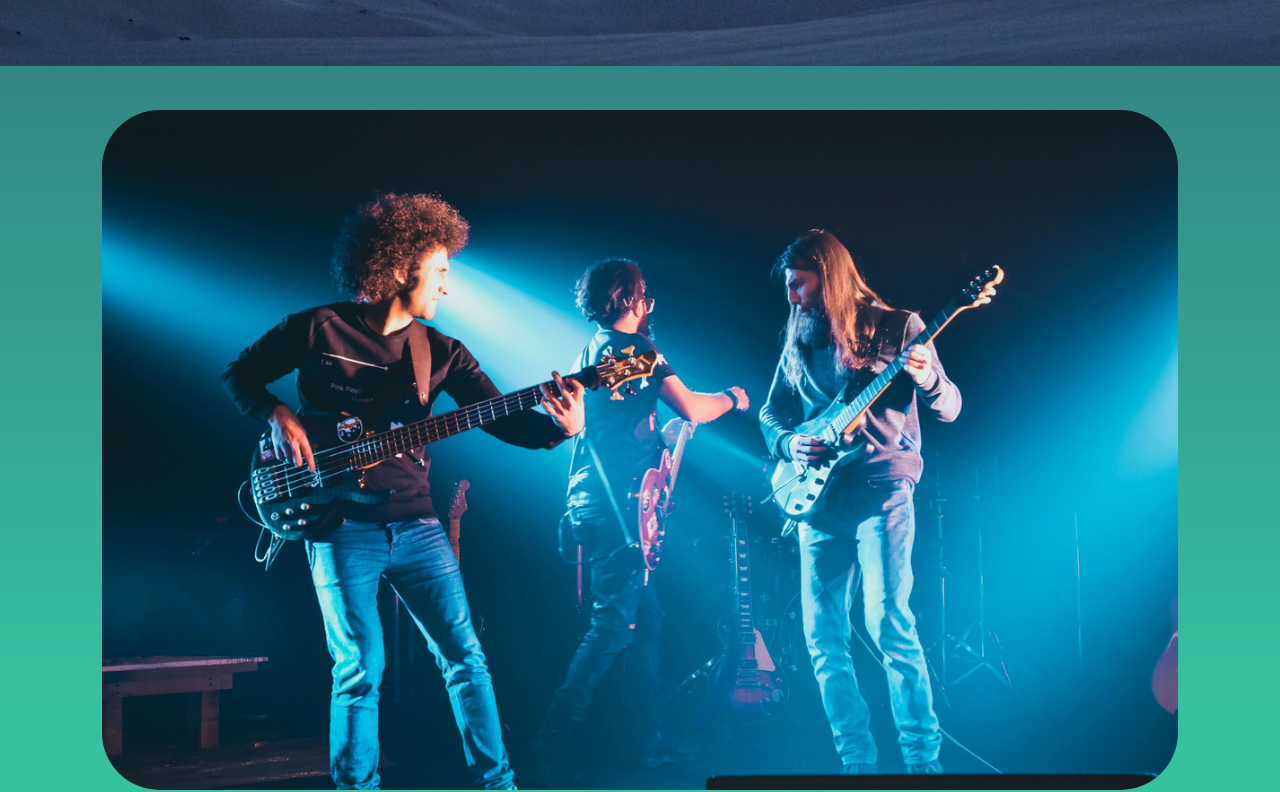
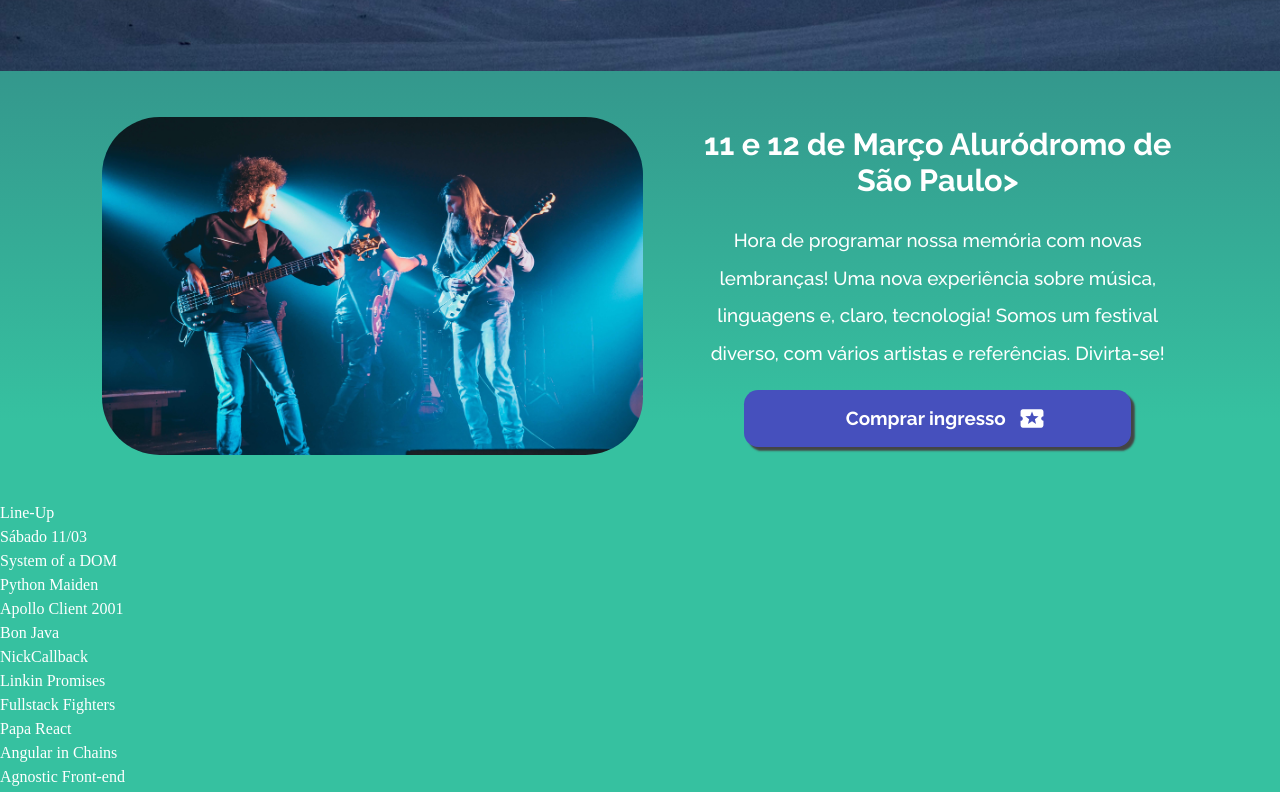
Before and after one commit to marcelluscaio/Codechella_AluraChallenge, a plain HTML site: page index.html in a window 1280 px wide. Shown: the part 595-1387 px from the top of the page. Drawn offline with Linux system fonts and the light colour scheme; a web font is replaced by a local one.

Commit message:
feat: general info section complete

```diff
--- a/assets/css/general-info.css
+++ b/assets/css/general-info.css
@@ -22,7 +22,7 @@
    margin-bottom: .75em;
 
    font-weight: var(--fw-3);
-   font-size: var(--fs-2);
+   font-size: var(--fs-3);
    line-height: 1.2;
 }
 
@@ -35,12 +35,16 @@
 }
 
 .general-info > article > a{
+   display: inline-block;
+
+   width: 100%;
+   max-width: 20.5em;
    padding-block: .5em;
-   padding-inline: 2.2em 3.2em;
+   /* padding-inline: 2.2em 3.2em; */
    background-color: var(--colorMain);
    border-radius: .75em;
 
-   box-shadow: 2px 2px 2px #000000;
+   box-shadow: .2em .2em .1em var(--colorShadow);
 
    color: var(--colorText);
    font-weight: var(--fw-3);
@@ -56,12 +60,41 @@
 
    position: relative;
    right: -.75em;
-   bottom: -.7em;
+   bottom: -.3em;
 
-   width: var(--fs-1);
-   height: calc(var(--fs-1) * 2);
+   width: var(--fs-2);
+   height: var(--fs-2);
    background-image: url('../images/buyIcon.svg');
    background-repeat: no-repeat;
    background-size: contain;
    background-position: 50% 50%;
 }
+
+/*720px*/
+@media screen and (min-width: 45em) {
+   .general-info{
+      padding-inline: 2.25%;
+   }
+}
+
+/*1024px*/
+@media screen and (min-width: 64em) {
+   .general-info{
+      display: flex;
+      align-items: center;
+      gap: 4.25vw;
+
+      padding-inline: 0;
+   }
+
+   .general-info > div{
+      width: 53%;
+      height: 26.4vw;
+      max-height: 60.1vh;
+      margin-bottom: 0;
+   }
+
+   .general-info > article{
+      width: 47%;
+   }
+}
--- a/assets/css/style.css
+++ b/assets/css/style.css
@@ -3,6 +3,8 @@
    --colorSec: #008364;
 
    --colorText: #ffffff;
+
+   --colorShadow: #444444;
 
    --gradient-1: linear-gradient(#304968, #36C1A0 50% 70%, #4650BD);
    --gradient-2: linear-gradient(160deg, #ffffff 20%, #4650BD, #36C1A0, #304968, #ffffff 70%);
@@ -23,11 +25,11 @@
    --fs-5: clamp(2.14rem, calc(1.62rem + 2.59vw), 3.95rem);/*34px - 63px*/
 
 /*Done with 320 - 2560. Check if it fits with 360 and 1440 view */
-   --fs-1: clamp(0.81rem, calc(0.71rem + 0.49vw), 1.50rem); /*13px a 24px*/
-   --fs-2: clamp(1.02rem, calc(0.88rem + 0.70vw), 2.00rem);/*16.25px a 31.99px */
-   --fs-3: clamp(1.27rem, calc(1.07rem + 1.00vw), 2.67rem);/*20.31px a 42.65px*/
-   --fs-4: clamp(1.59rem, calc(1.31rem + 1.40vw), 3.55rem);/*25.39px a 58.65px*/
-   --fs-5: clamp(1.98rem, calc(1.59rem + 1.97vw), 4.74rem);/*31.74px a 75.78px*/
+   --fs-1: clamp(0.94rem, calc(0.86rem + 0.40vw), 1.50rem); /*15px a 24px*/
+   --fs-2: clamp(1.13rem, calc(1.00rem + 0.62vw), 2.00rem);/*18px a 31.99px */
+   --fs-3: clamp(1.35rem, calc(1.16rem + 0.94vw), 2.67rem);/*21.6px a 42.65px*/
+   --fs-4: clamp(1.62rem, calc(1.34rem + 1.38vw), 3.55rem);/*25.92px a 58.65px*/
+   --fs-5: clamp(1.94rem, calc(1.54rem + 1.99vw), 4.74rem);/*31.1px a 75.78px*/
 
 
    --container-width: 86.5%;
```
